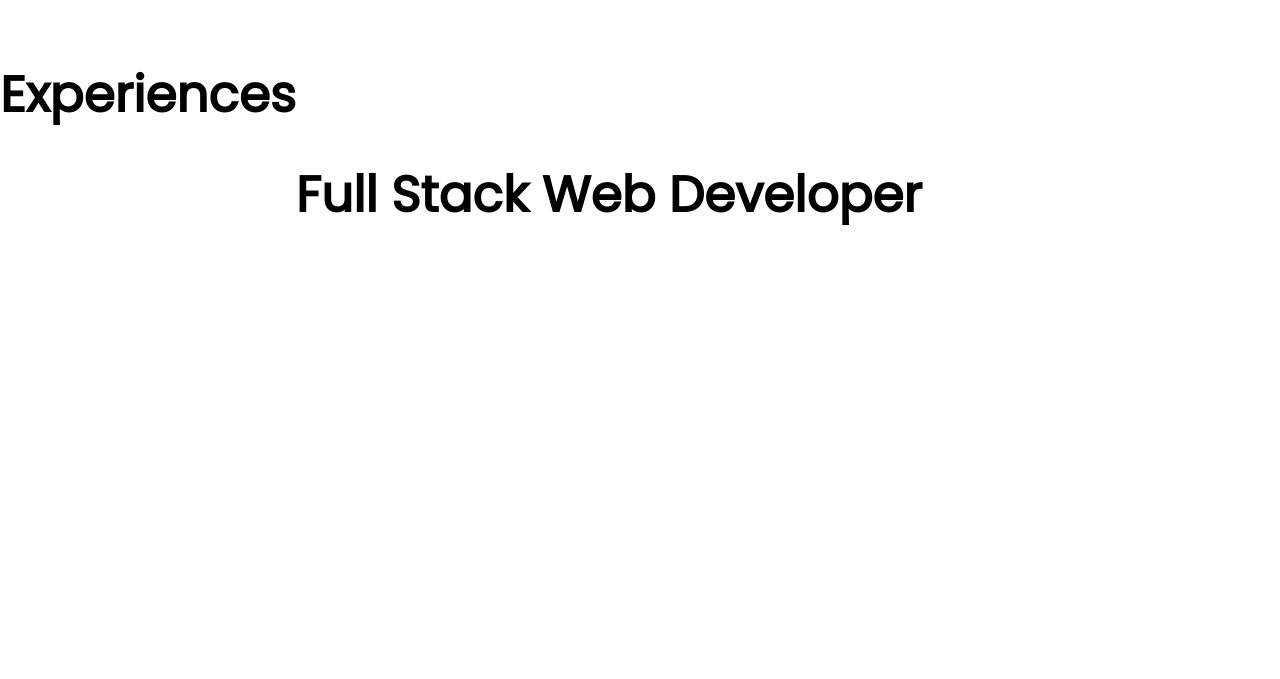
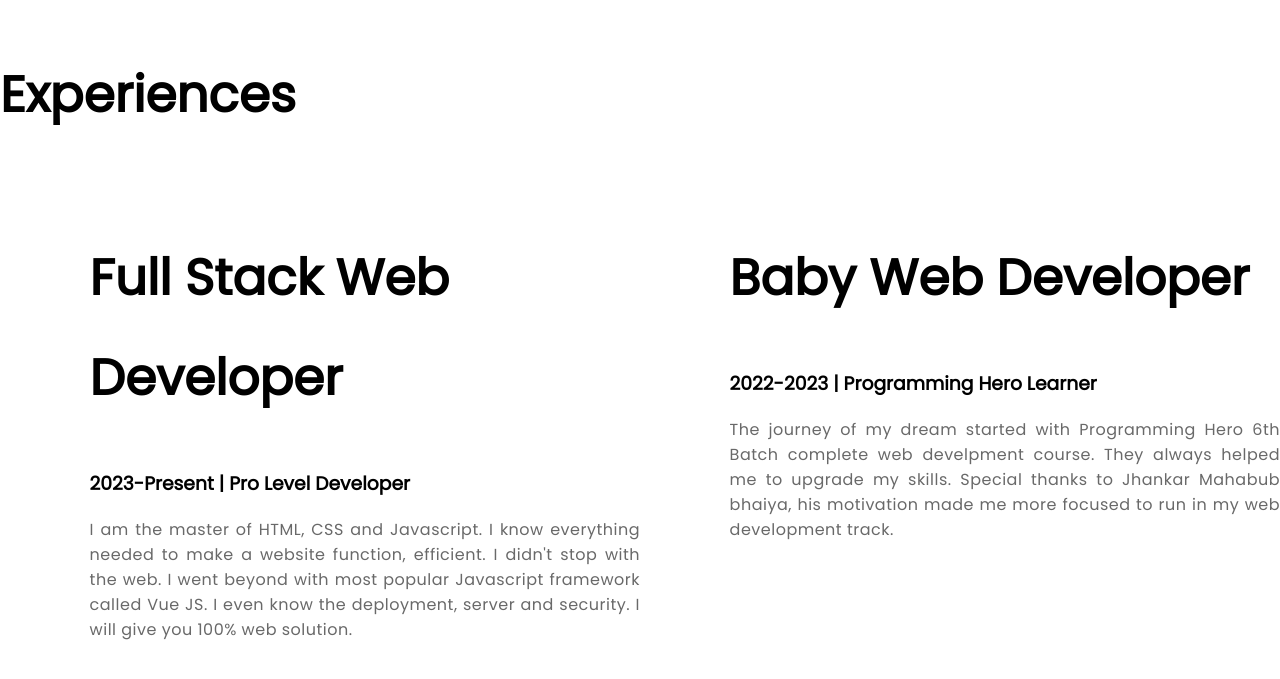
Before and after one commit to sadik2702/developer-portfolio, a plain HTML site: page index.html in a window 1280 px wide. Shown: the part 1411-2090 px from the top of the page. Before the commit the page ends 1847 px from the top, so only its background shows below. Drawn offline with Linux system fonts and the light colour scheme.

Commit message:
added experience

```diff
--- a/index.html
+++ b/index.html
@@ -9,7 +9,7 @@
     <link rel="stylesheet" href="portfolio.css">
 </head>
 <body>
-    <section class="top-banner">
+    <section class="top-banner  flexible-container">
         <div class="half-width">
             <h1 class="title-1">Welcome To <br><span class="orange">Web</span> Universe</h1>
             <h3>Follow your heart and do what you love</h3>
@@ -24,7 +24,7 @@
         </div>
     </section>
 
-    <section class="dream">
+    <section class="dream flexible-container">
         <div class="half-width">
             <img src="Icons/my-bg2.png" alt="">
         </div>
@@ -37,8 +37,17 @@
     </section>
     <section class="experiecne">
         <h1 class="title-1">Experiences</h1>
-        <div>
-            <h1 class="title-1"><br>Full Stack Web Developer</h1>
+        <div class="flexible-container">
+            <div class="half-width">
+                <h1 class="title-1">Full Stack Web Developer</h1>
+                <h3>2023-Present | Pro Level Developer</h3>
+                <p class="text">I am the master of HTML, CSS and Javascript. I know everything needed to make a website function, efficient. I didn't stop with the web. I went beyond with most popular Javascript framework called Vue JS. I even know the deployment, server and security. I will give you 100% web solution.</p>
+            </div>
+            <div class="half-width">
+                <h1 class="title-1">Baby Web Developer</h1>
+                <h3>2022-2023 | Programming Hero Learner</h3>
+                <p class="text">The journey of my dream started with Programming Hero 6th Batch complete web develpment course. They always helped me to upgrade my skills. Special thanks to Jhankar Mahabub bhaiya, his motivation made me more focused to run in my web development track. </p>
+            </div>
         </div>
     </section>
 
--- a/portfolio.css
+++ b/portfolio.css
@@ -11,7 +11,6 @@ body{
     border-radius: 5px;
 }
 section{
-    display: flex;
     padding-bottom: 150px;
 }
 .half-width{
@@ -52,3 +51,6 @@ section{
 .r-pad{
     padding-right: 100px;
 }
+.flexible-container{
+    display: flex;
+}
```
